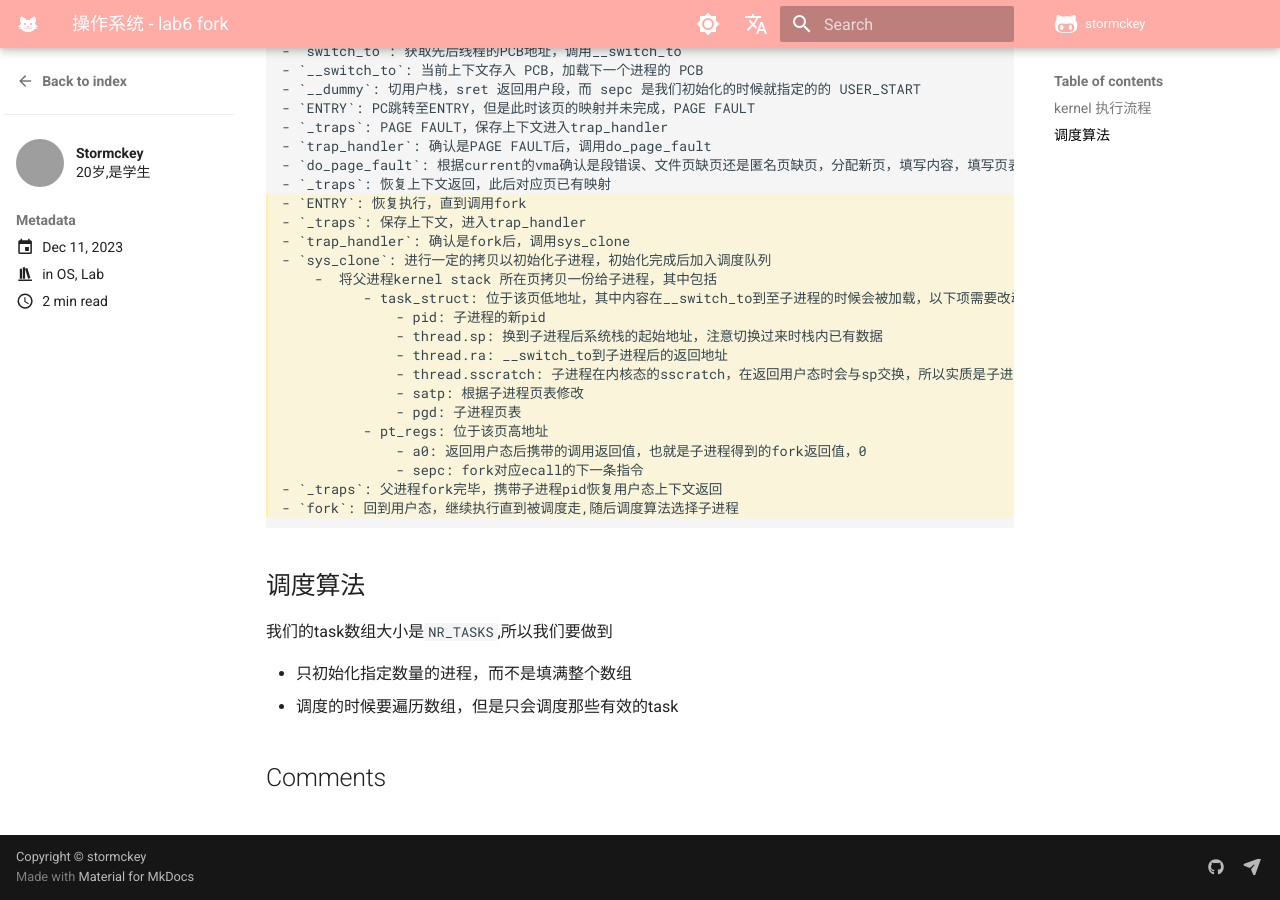
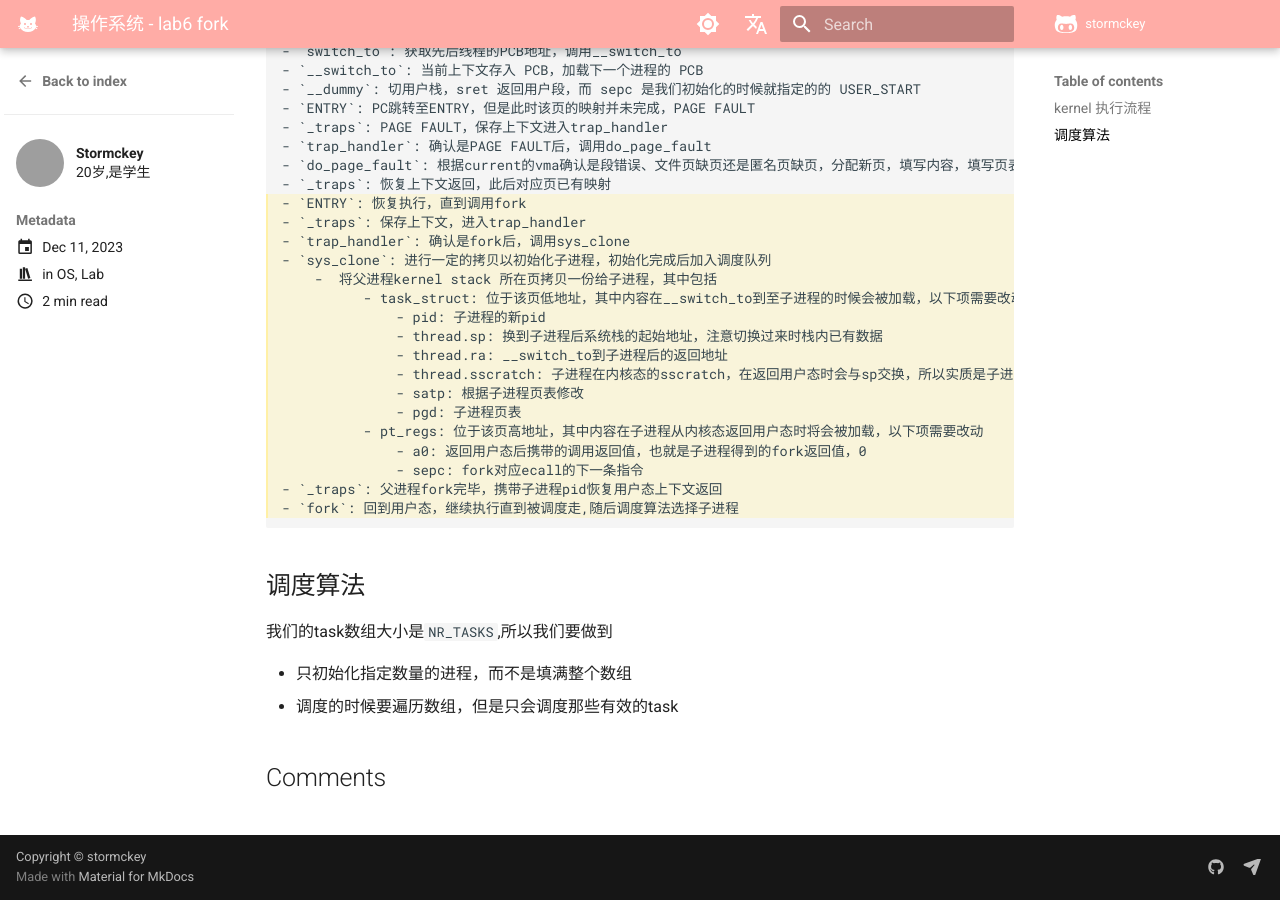
Before and after one commit to stormckey/stormckey.github.io, an MkDocs documentation site: the page built from docs/blog/posts/OS_lab6.md, in a window 1280 px wide and 900 px high, scrolled down 583 px. Built offline with MkDocs 1.6.1 and Material for MkDocs 9.7.7, drawn with Linux system fonts in a browser that asks for light colours; comment, search, counter and statistics services are not loaded; grey boxes are pictures that could not be loaded.

Commit message:
little update OS lab6

```diff
--- a/docs/blog/posts/OS_lab6.md
+++ b/docs/blog/posts/OS_lab6.md
@@ -47,7 +47,7 @@ nostatistics: true
               - thread.sscratch: 子进程在内核态的sscratch，在返回用户态时会与sp交换，所以实质是子进程用户态的sp (1)
               - satp: 根据子进程页表修改
               - pgd: 子进程页表
-          - pt_regs: 位于该页高地址
+          - pt_regs: 位于该页高地址，其中内容在子进程从内核态返回用户态时将会被加载，以下项需要改动
               - a0: 返回用户态后携带的调用返回值，也就是子进程得到的fork返回值，0
               - sepc: fork对应ecall的下一条指令
 - `_traps`: 父进程fork完毕，携带子进程pid恢复用户态上下文返回
```
